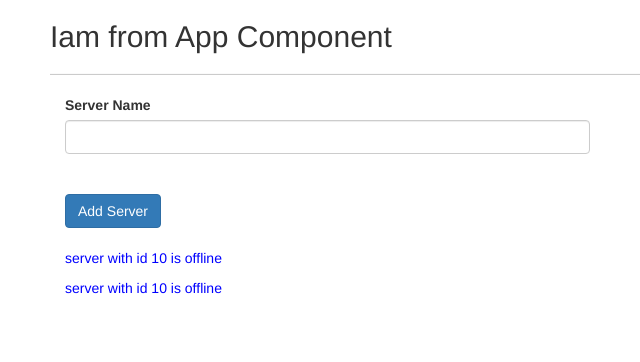
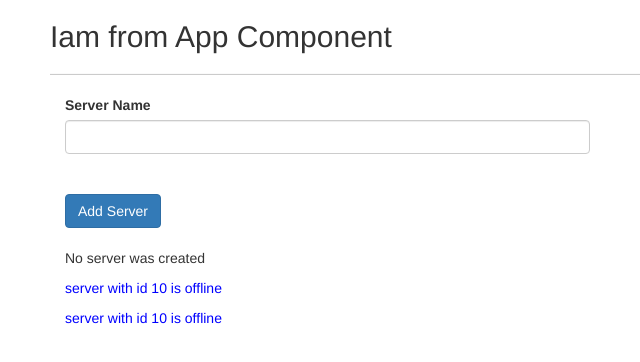
Before and after one commit to VarunPoloju/Angular, an Angular app: page / in a window 1280 px wide. Shown: the top 362 px of the page, without its empty margins (35-675 px from the left). Built offline with nearby package versions, Linux system fonts and the light colour scheme.

Commit message:
NgIf with else- Structural Directive

```diff
--- a/src/app/components/servers/servers.component.html
+++ b/src/app/components/servers/servers.component.html
@@ -2,12 +2,16 @@
 <!-- $event ==> emits data along with it -->
 <!-- <input type="text" class="form-control" (input)="onUpdateServer($event)"> -->
 <input type="text" class="form-control" [(ngModel)]="serverName">
-<!-- <p>{{serverName}}</p> -->
 
 <br><br>
+
 <button [disabled]="!allowNewServer" (click)="onCreateServer()" class="btn btn-primary">Add Server</button>
 <br><br>
-<p *ngIf="serverCreated">server was created and server name is {{serverName}}</p>
+<p *ngIf="serverCreated ; else noserver">server was created and server name is {{serverName}}</p>
+<ng-template #noserver>
+    <p> No server was created</p>
+</ng-template>
+
 <!-- <p>{{serverCreationStatus}}</p> -->
 <app-server></app-server>
 <app-server></app-server>
```
